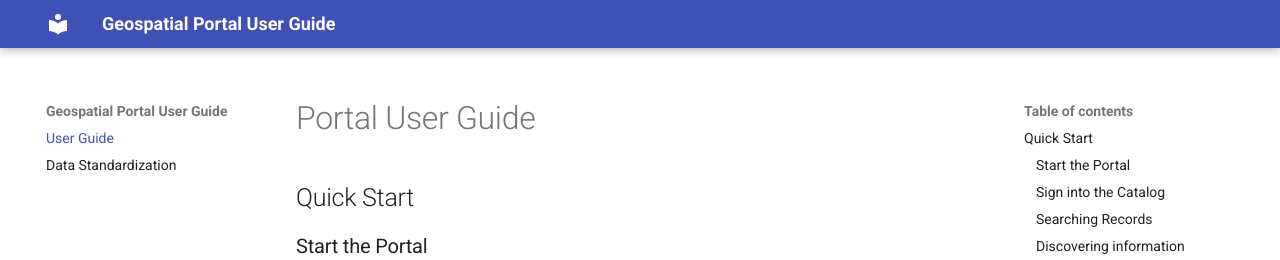
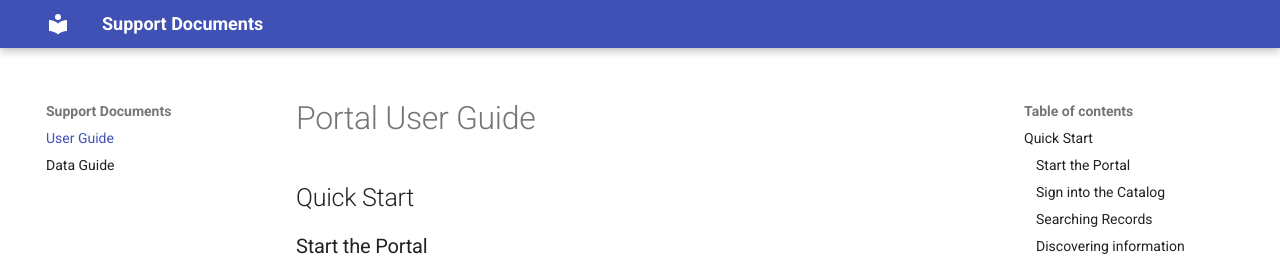
Before and after one commit to BWRAP-UofC/Portal-User-Guide, an MkDocs documentation site: the page built from files/index.md, in a window 1280 px wide. Shown: the top 260 px of the page. Built offline with MkDocs 1.6.1 and Material for MkDocs 9.7.7, drawn with Linux system fonts in a browser that asks for light colours.

Commit message:
Update mkdocs.yml

```diff
--- a/mkdocs.yml
+++ b/mkdocs.yml
@@ -1,4 +1,4 @@
-site_name: Geospatial Portal User Guide
+site_name: Support Documents
 theme:
   name: material
 
@@ -9,7 +9,7 @@ watch:
 # page tree
 nav:
   - User Guide: index.md
-  - Data Standardization: data_standardization.md
+  - Data Guide: data_standardization.md
 
 plugins:
   - git-revision-date-localized:
```
